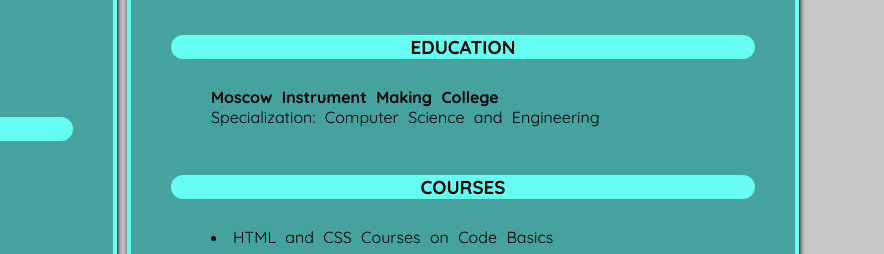
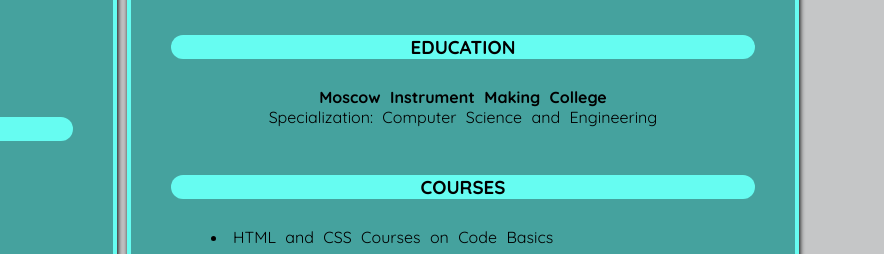
Before and after one commit to BakaRinQAQ/rsschool-cv, a plain HTML site: page index.html in a window 1280 px wide. Shown: the part 464-718 px from the top of the page, 396-1280 px from the left. Drawn offline with Linux system fonts and the light colour scheme.

Commit message:
docs: fixed cv

```diff
--- a/css/style.css
+++ b/css/style.css
@@ -123,6 +123,10 @@ a {
     margin-top: 20px;
 }
 
+.education {
+    text-align: center;
+}
+
 footer {
     display: flex;
     flex-wrap: wrap;
--- a/index.html
+++ b/index.html
@@ -74,10 +74,8 @@
                 </section>
                 <section class="education">
                     <h3>Education</h3>
-                <ul>
                     <p><b>Moscow Instrument Making College</b>
-                        <br>Specialization: Computer Science and Engineering</p>
-                </ul>
+                     <br>Specialization: Computer Science and Engineering</p>
                 </section>
                 <section class="courses">
                     <h3>courses</h3>
```
